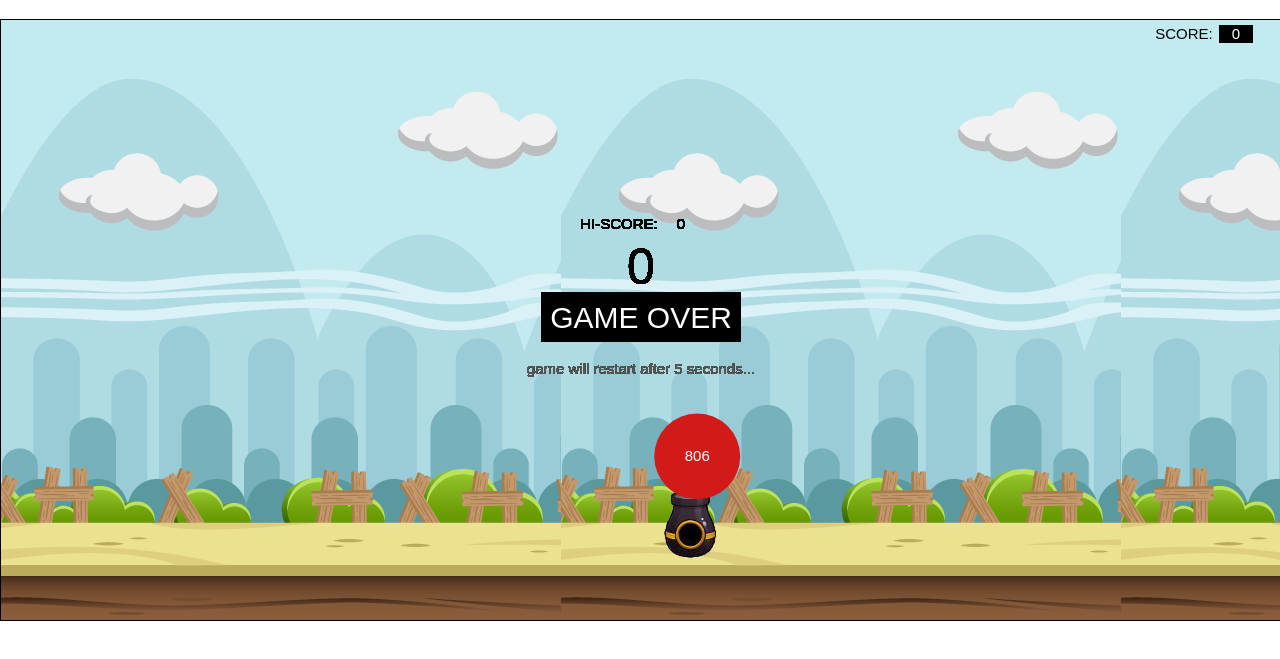
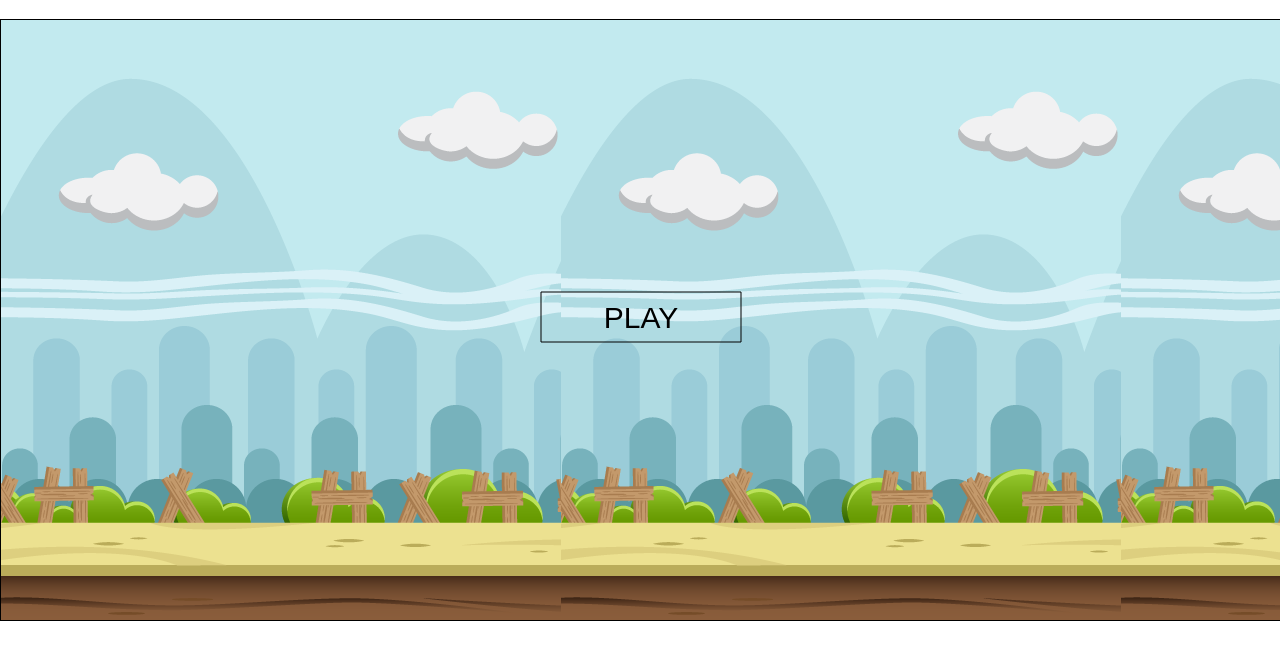
Before and after one commit to DerekChristy/ball-blast, a website: page ball-blast.html in a window 1280 px wide. Shown: the part 61-720 px from the top of the page. Drawn offline with Linux system fonts and the light colour scheme.

Commit message:
added intro screen

```diff
--- a/ball-blast.html
+++ b/ball-blast.html
@@ -19,9 +19,11 @@
     var score = 0;
     var hiScore = 0;
     var cannonSprite;
+    var state = 0;
 
 
     window.onload = function(){
+        state = 1;
         canvas = document.getElementById("canvas");
         //window.addEventListener('resize', resizeCanvas, false);
         //window.addEventListener('orientationchange', resizeCanvas, false);
@@ -51,13 +53,14 @@
 
         canvas.addEventListener('mouseup', function(e) {
             mouseDown = false;
-
+            if(state==1)
+                state = 3;
             if(gameOver) {
                 console.log("gameover");
                 bullets = [];
                 obsticals = [];
                 addObstical();
-                setTimeout(gameOverFalse, 5000);
+                gameOverFalse();
 
             }
 
@@ -95,10 +98,12 @@
     }
 
     function update(){
-        if(gameOver) {
-            drawGameOver();
-        } else {
-            draw();
+        switch(state){
+            case 1: introScreen();
+                    break;
+            case 2: drawGameOver();
+                    break;
+            case 3: draw();
         }
     }
 
@@ -187,7 +192,7 @@
             && (obstical.x >= cannon.x+10)
             && (obstical.x) <= (cannon.x + cannon.width+43)) {
                 gameOver = true;
-
+                state = 2;
                 if(score >= hiScore)
                     hiScore = score;
 
@@ -286,13 +291,23 @@
         ctx.font = "30px Arial";
         ctx.fillText("GAME OVER", canvas.width/2, 300);
         ctx.fillStyle = "#555555";
-        ctx.font = "15px Arial";
-        ctx.fillText("game will restart after 5 seconds...", canvas.width/2, 350);
     }
 
     function gameOverFalse(){
         gameOver = false;
         score = 0;
+        state = 1;
+    }
+
+    function introScreen() {
+        ctx.clearRect(0, 0, canvas.width, canvas.height);
+        ctx.beginPath();
+        ctx.fillStyle = '#000000';
+        ctx.rect(canvas.width/2-100, 272, 200, 50);
+        ctx.stroke();
+        ctx.font = "30px Arial";
+        ctx.fillText("PLAY", canvas.width/2, 300);
+
     }
 
     function randomFromTo(x, y) {
```
